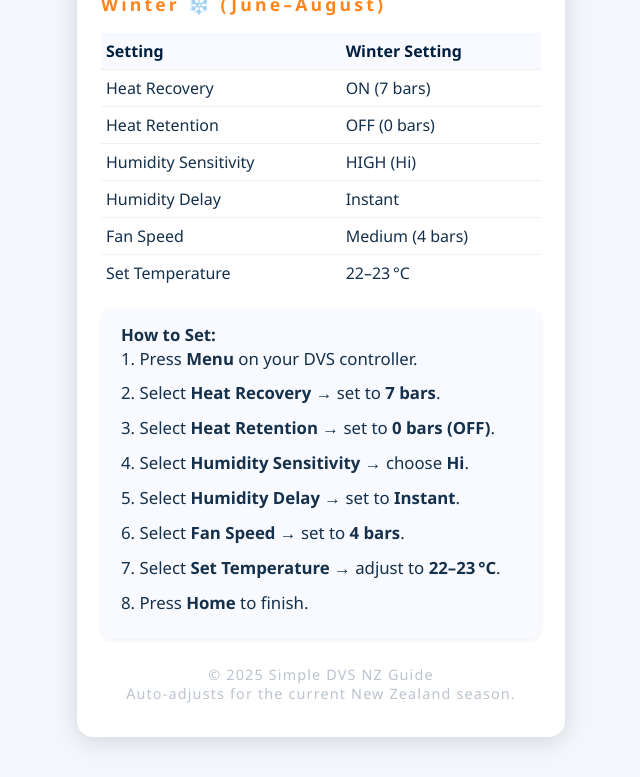
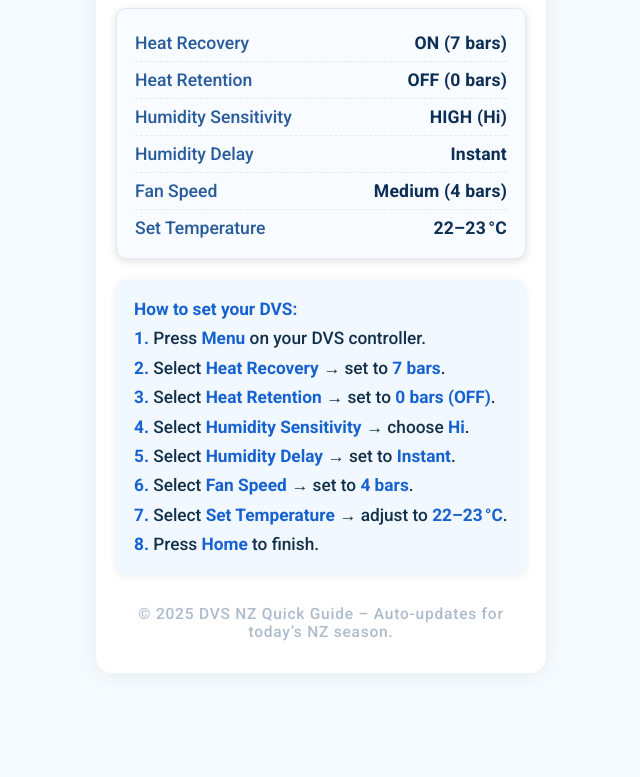
Before and after one commit to AgoraNZ/DVS, a plain HTML site: page Index.html in a window 1280 px wide. Shown: the part 134-911 px from the top of the page, without its empty margins (319-959 px from the left). After the commit the page ends 834 px from the top, so only its background shows below. Drawn offline with Linux system fonts and the light colour scheme.

Commit message:
Update Index.html

```diff
--- a/Index.html
+++ b/Index.html
@@ -2,242 +2,257 @@
 <html lang="en">
 <head>
   <meta charset="UTF-8">
-  <title>DVS Simple NZ Seasonal Settings</title>
+  <title>DVS NZ – Seasonal Settings Guide</title>
   <meta name="viewport" content="width=device-width,initial-scale=1">
-  <meta name="description" content="Quick guide for DVS home ventilation seasonal settings in New Zealand. Shows exact instructions and recommended values for every season.">
+  <meta name="description" content="Quick, easy DVS home ventilation settings for New Zealand. Automatically shows correct settings for the current NZ season.">
+  <link rel="preconnect" href="https://fonts.googleapis.com">
+  <link rel="preconnect" href="https://fonts.gstatic.com" crossorigin>
+  <link href="https://fonts.googleapis.com/css2?family=Roboto:wght@500;700&display=swap" rel="stylesheet">
   <style>
+    :root {
+      --primary: #1656a6;
+      --secondary: #ff851b;
+      --bg: #f6fbff;
+      --card: #fff;
+      --border: #e3e9f2;
+      --shadow: 0 2px 24px #0011;
+      --success: #007b44;
+      --info: #1762d1;
+      --icon-size: 2.1em;
+    }
     html, body {
-      background: #f3f7fb;
-      margin: 0;
-      padding: 0;
-      font-family: 'Segoe UI', Arial, sans-serif;
-      color: #15304b;
+      margin: 0; padding: 0;
+      font-family: 'Roboto', Arial, sans-serif;
+      background: var(--bg);
       min-height: 100vh;
+      color: #12304a;
     }
     .container {
-      background: #fff;
-      max-width: 440px;
-      margin: 40px auto;
+      max-width: 410px;
+      margin: 34px auto 0 auto;
+      background: var(--card);
       border-radius: 16px;
-      box-shadow: 0 4px 24px #0012;
-      padding: 32px 24px 24px 24px;
+      box-shadow: var(--shadow);
+      padding: 32px 20px 24px 20px;
+    }
+    .header {
+      display: flex; align-items: center; gap: 14px;
+      margin-bottom: 12px;
+    }
+    .icon {
+      font-size: var(--icon-size);
+      width: 1.1em;
+      height: 1.1em;
+      display: flex; align-items: center; justify-content: center;
     }
     h1 {
-      font-size: 1.45em;
-      margin-bottom: 6px;
-      color: #001F3F;
+      font-size: 1.28em;
+      margin: 0 0 2px 0;
+      color: var(--primary);
+      font-weight: 700;
+      letter-spacing: 0.03em;
+    }
+    .season-label {
+      color: var(--secondary);
+      font-size: 1.08em;
+      letter-spacing: 0.15em;
+      font-weight: 700;
+      margin-bottom: 18px;
+    }
+    .settings-card {
+      background: #f8fbff;
+      border: 1.5px solid var(--border);
+      border-radius: 10px;
+      box-shadow: 0 2px 8px #0012;
+      padding: 16px 18px 12px 18px;
+      margin-bottom: 20px;
+    }
+    .settings-list {
+      list-style: none; padding: 0; margin: 0;
+    }
+    .settings-list li {
+      display: flex; justify-content: space-between; align-items: center;
+      padding: 8px 0;
+      font-size: 1.1em;
+      border-bottom: 1px dashed #e4eaf2;
+    }
+    .settings-list li:last-child {
+      border-bottom: none;
+    }
+    .setting-name {
+      color: #275b9b;
+      font-weight: 500;
+    }
+    .setting-value {
+      font-weight: 700;
+      color: #0d2e55;
+      font-family: inherit;
       letter-spacing: 0.01em;
     }
-    .season {
-      font-size: 1.1em;
-      margin-bottom: 17px;
-      font-weight: bold;
-      color: #FF851B;
-      letter-spacing: 0.18em;
+    .instructions {
+      margin-top: 8px;
+      padding: 16px 18px;
+      background: #f2f8ff;
+      border-radius: 10px;
+      box-shadow: 0 2px 8px #0011;
+      font-size: 1.08em;
+      line-height: 1.7;
     }
-    table {
-      width: 100%;
-      border-collapse: collapse;
-      margin: 14px 0 10px 0;
-      font-size: 1em;
-    }
-    th, td {
-      text-align: left;
-      padding: 7px 5px;
-      border-bottom: 1px solid #f0f0f0;
-    }
-    th {
-      background: #f8faff;
-      color: #001F3F;
-    }
-    tr:last-child td {
-      border-bottom: none;
-    }
-    .instructions {
-      margin: 18px 0 0 0;
-      padding: 14px 16px 14px 20px;
-      background: #f8faff;
-      border-radius: 10px;
-      font-size: 1.05em;
-      box-shadow: 0 1px 4px #0001;
-    }
-    .step {
-      margin-bottom: 8px;
-      line-height: 1.6;
+    .instructions b {
+      color: var(--info);
     }
     .footer {
       text-align: center;
-      color: #bbc3cd;
-      font-size: 0.9em;
-      margin: 26px 0 0 0;
-      padding-bottom: 10px;
-      letter-spacing: 0.08em;
+      color: #adbbcc;
+      font-size: 0.97em;
+      margin: 30px 0 0 0;
+      padding-bottom: 8px;
+      letter-spacing: 0.05em;
     }
-    @media (max-width: 500px) {
-      .container { padding: 12px 2vw; }
-      h1 { font-size: 1.11em; }
-      table, th, td { font-size: 0.99em; }
+    @media (max-width: 540px) {
+      .container { margin: 0; border-radius: 0; box-shadow: none; }
+      .settings-card, .instructions { padding: 12px 8px; }
+      .header { gap: 9px; }
     }
   </style>
 </head>
 <body>
   <div class="container">
-    <h1>DVS NZ – Simple Seasonal Settings</h1>
-    <div id="season" class="season"></div>
-    <table>
-      <thead>
-        <tr>
-          <th>Setting</th>
-          <th id="season-col"></th>
-        </tr>
-      </thead>
-      <tbody>
-        <tr>
-          <td>Heat Recovery</td>
-          <td id="heat-recovery"></td>
-        </tr>
-        <tr>
-          <td>Heat Retention</td>
-          <td id="heat-retention"></td>
-        </tr>
-        <tr>
-          <td>Humidity Sensitivity</td>
-          <td id="humidity-sensitivity"></td>
-        </tr>
-        <tr>
-          <td>Humidity Delay</td>
-          <td id="humidity-delay"></td>
-        </tr>
-        <tr>
-          <td>Fan Speed</td>
-          <td id="fan-speed"></td>
-        </tr>
-        <tr>
-          <td>Set Temperature</td>
-          <td id="set-temp"></td>
-        </tr>
-      </tbody>
-    </table>
+    <div class="header">
+      <div id="season-icon" class="icon"></div>
+      <div>
+        <h1>DVS NZ Settings</h1>
+        <div class="season-label" id="season-label"></div>
+      </div>
+    </div>
+    <div class="settings-card">
+      <ul class="settings-list" id="settings-list"></ul>
+    </div>
     <div class="instructions" id="instructions"></div>
     <div class="footer">
-      &copy; 2025 Simple DVS NZ Guide<br>
-      Auto-adjusts for the current New Zealand season.
+      &copy; 2025 DVS NZ Quick Guide – Auto-updates for today’s NZ season.
     </div>
   </div>
   <script>
-    // NZ seasons: Winter (Jun-Aug), Spring (Sep-Nov), Summer (Dec-Feb), Autumn (Mar-May)
+    // --- Define all seasonal data ---
+    const SEASON_DATA = {
+      Winter: {
+        icon: "❄️",
+        name: "Winter (June–August)",
+        settings: [
+          { name: "Heat Recovery", value: "ON (7 bars)" },
+          { name: "Heat Retention", value: "OFF (0 bars)" },
+          { name: "Humidity Sensitivity", value: "HIGH (Hi)" },
+          { name: "Humidity Delay", value: "Instant" },
+          { name: "Fan Speed", value: "Medium (4 bars)" },
+          { name: "Set Temperature", value: "22–23 °C" }
+        ],
+        instructions: [
+          "<b>1.</b> Press <b>Menu</b> on your DVS controller.",
+          "<b>2.</b> Select <b>Heat Recovery</b> → set to <b>7 bars</b>.",
+          "<b>3.</b> Select <b>Heat Retention</b> → set to <b>0 bars (OFF)</b>.",
+          "<b>4.</b> Select <b>Humidity Sensitivity</b> → choose <b>Hi</b>.",
+          "<b>5.</b> Select <b>Humidity Delay</b> → set to <b>Instant</b>.",
+          "<b>6.</b> Select <b>Fan Speed</b> → set to <b>4 bars</b>.",
+          "<b>7.</b> Select <b>Set Temperature</b> → adjust to <b>22–23 °C</b>.",
+          "<b>8.</b> Press <b>Home</b> to finish."
+        ]
+      },
+      Summer: {
+        icon: "☀️",
+        name: "Summer (December–February)",
+        settings: [
+          { name: "Heat Recovery", value: "OFF (0 bars)" },
+          { name: "Heat Retention", value: "OFF (0 bars)" },
+          { name: "Humidity Sensitivity", value: "MEDIUM (Med)" },
+          { name: "Humidity Delay", value: "10 mins" },
+          { name: "Fan Speed", value: "Low–Medium (2–3 bars)" },
+          { name: "Set Temperature", value: "18–20 °C" }
+        ],
+        instructions: [
+          "<b>1.</b> Press <b>Menu</b> on your DVS controller.",
+          "<b>2.</b> Select <b>Heat Recovery</b> → set to <b>0 bars (OFF)</b>.",
+          "<b>3.</b> Select <b>Heat Retention</b> → set to <b>0 bars (OFF)</b>.",
+          "<b>4.</b> Select <b>Humidity Sensitivity</b> → choose <b>Med</b>.",
+          "<b>5.</b> Select <b>Humidity Delay</b> → set to <b>10 mins</b>.",
+          "<b>6.</b> Select <b>Fan Speed</b> → set to <b>2–3 bars</b>.",
+          "<b>7.</b> Select <b>Set Temperature</b> → adjust to <b>18–20 °C</b>.",
+          "<b>8.</b> Press <b>Home</b> to finish."
+        ]
+      },
+      Spring: {
+        icon: "🌱",
+        name: "Spring (September–November)",
+        settings: [
+          { name: "Heat Recovery", value: "ON (5 bars)" },
+          { name: "Heat Retention", value: "OFF (0 bars)" },
+          { name: "Humidity Sensitivity", value: "MEDIUM (Med)" },
+          { name: "Humidity Delay", value: "5 mins" },
+          { name: "Fan Speed", value: "Medium (3–4 bars)" },
+          { name: "Set Temperature", value: "20–21 °C" }
+        ],
+        instructions: [
+          "<b>1.</b> Press <b>Menu</b> on your DVS controller.",
+          "<b>2.</b> Select <b>Heat Recovery</b> → set to <b>5 bars</b>.",
+          "<b>3.</b> Select <b>Heat Retention</b> → set to <b>0 bars (OFF)</b>.",
+          "<b>4.</b> Select <b>Humidity Sensitivity</b> → choose <b>Med</b>.",
+          "<b>5.</b> Select <b>Humidity Delay</b> → set to <b>5 mins</b>.",
+          "<b>6.</b> Select <b>Fan Speed</b> → set to <b>3–4 bars</b>.",
+          "<b>7.</b> Select <b>Set Temperature</b> → adjust to <b>20–21 °C</b>.",
+          "<b>8.</b> Press <b>Home</b> to finish."
+        ]
+      },
+      Autumn: {
+        icon: "🍂",
+        name: "Autumn (March–May)",
+        settings: [
+          { name: "Heat Recovery", value: "ON (4 bars)" },
+          { name: "Heat Retention", value: "OFF (0 bars)" },
+          { name: "Humidity Sensitivity", value: "MEDIUM (Med)" },
+          { name: "Humidity Delay", value: "5 mins" },
+          { name: "Fan Speed", value: "Medium (3 bars)" },
+          { name: "Set Temperature", value: "20–21 °C" }
+        ],
+        instructions: [
+          "<b>1.</b> Press <b>Menu</b> on your DVS controller.",
+          "<b>2.</b> Select <b>Heat Recovery</b> → set to <b>4 bars</b>.",
+          "<b>3.</b> Select <b>Heat Retention</b> → set to <b>0 bars (OFF)</b>.",
+          "<b>4.</b> Select <b>Humidity Sensitivity</b> → choose <b>Med</b>.",
+          "<b>5.</b> Select <b>Humidity Delay</b> → set to <b>5 mins</b>.",
+          "<b>6.</b> Select <b>Fan Speed</b> → set to <b>3 bars</b>.",
+          "<b>7.</b> Select <b>Set Temperature</b> → adjust to <b>20–21 °C</b>.",
+          "<b>8.</b> Press <b>Home</b> to finish."
+        ]
+      }
+    };
+
+    // --- Detect NZ season from browser time ---
     function getNZSeason(date) {
-      // Use Auckland timezone (same for all of NZ for this use case)
       const nzDate = new Date(date.toLocaleString('en-US', { timeZone: 'Pacific/Auckland' }));
-      const month = nzDate.getMonth() + 1; // JS months 0-11
+      const month = nzDate.getMonth() + 1;
       if (month === 12 || month === 1 || month === 2) return "Summer";
       if (month >= 3 && month <= 5) return "Autumn";
       if (month >= 6 && month <= 8) return "Winter";
       return "Spring";
     }
-    const season = getNZSeason(new Date());
+    const thisSeason = getNZSeason(new Date());
+    const SEASON = SEASON_DATA[thisSeason];
 
-    // Settings for each season
-    const data = {
-      Winter: {
-        name: "Winter ❄️ (June–August)",
-        table: {
-          "Heat Recovery": "ON (7 bars)",
-          "Heat Retention": "OFF (0 bars)",
-          "Humidity Sensitivity": "HIGH (Hi)",
-          "Humidity Delay": "Instant",
-          "Fan Speed": "Medium (4 bars)",
-          "Set Temperature": "22–23 °C"
-        },
-        steps: [
-          "1. Press <b>Menu</b> on your DVS controller.",
-          "2. Select <b>Heat Recovery</b> → set to <b>7 bars</b>.",
-          "3. Select <b>Heat Retention</b> → set to <b>0 bars (OFF)</b>.",
-          "4. Select <b>Humidity Sensitivity</b> → choose <b>Hi</b>.",
-          "5. Select <b>Humidity Delay</b> → set to <b>Instant</b>.",
-          "6. Select <b>Fan Speed</b> → set to <b>4 bars</b>.",
-          "7. Select <b>Set Temperature</b> → adjust to <b>22–23 °C</b>.",
-          "8. Press <b>Home</b> to finish."
-        ]
-      },
-      Summer: {
-        name: "Summer ☀️ (December–February)",
-        table: {
-          "Heat Recovery": "OFF (0 bars)",
-          "Heat Retention": "OFF (0 bars)",
-          "Humidity Sensitivity": "MEDIUM (Med)",
-          "Humidity Delay": "10 mins",
-          "Fan Speed": "Low–Medium (2–3 bars)",
-          "Set Temperature": "18–20 °C"
-        },
-        steps: [
-          "1. Press <b>Menu</b> on your DVS controller.",
-          "2. Select <b>Heat Recovery</b> → set to <b>0 bars (OFF)</b>.",
-          "3. Select <b>Heat Retention</b> → set to <b>0 bars (OFF)</b>.",
-          "4. Select <b>Humidity Sensitivity</b> → choose <b>Med</b>.",
-          "5. Select <b>Humidity Delay</b> → set to <b>10 mins</b>.",
-          "6. Select <b>Fan Speed</b> → set to <b>2–3 bars</b>.",
-          "7. Select <b>Set Temperature</b> → adjust to <b>18–20 °C</b>.",
-          "8. Press <b>Home</b> to finish."
-        ]
-      },
-      Spring: {
-        name: "Spring 🌱 (September–November)",
-        table: {
-          "Heat Recovery": "ON (5 bars)",
-          "Heat Retention": "OFF (0 bars)",
-          "Humidity Sensitivity": "MEDIUM (Med)",
-          "Humidity Delay": "5 mins",
-          "Fan Speed": "Medium (3–4 bars)",
-          "Set Temperature": "20–21 °C"
-        },
-        steps: [
-          "1. Press <b>Menu</b> on your DVS controller.",
-          "2. Select <b>Heat Recovery</b> → set to <b>5 bars</b>.",
-          "3. Select <b>Heat Retention</b> → set to <b>0 bars (OFF)</b>.",
-          "4. Select <b>Humidity Sensitivity</b> → choose <b>Med</b>.",
-          "5. Select <b>Humidity Delay</b> → set to <b>5 mins</b>.",
-          "6. Select <b>Fan Speed</b> → set to <b>3–4 bars</b>.",
-          "7. Select <b>Set Temperature</b> → adjust to <b>20–21 °C</b>.",
-          "8. Press <b>Home</b> to finish."
-        ]
-      },
-      Autumn: {
-        name: "Autumn 🍂 (March–May)",
-        table: {
-          "Heat Recovery": "ON (4 bars)",
-          "Heat Retention": "OFF (0 bars)",
-          "Humidity Sensitivity": "MEDIUM (Med)",
-          "Humidity Delay": "5 mins",
-          "Fan Speed": "Medium (3 bars)",
-          "Set Temperature": "20–21 °C"
-        },
-        steps: [
-          "1. Press <b>Menu</b> on your DVS controller.",
-          "2. Select <b>Heat Recovery</b> → set to <b>4 bars</b>.",
-          "3. Select <b>Heat Retention</b> → set to <b>0 bars (OFF)</b>.",
-          "4. Select <b>Humidity Sensitivity</b> → choose <b>Med</b>.",
-          "5. Select <b>Humidity Delay</b> → set to <b>5 mins</b>.",
-          "6. Select <b>Fan Speed</b> → set to <b>3 bars</b>.",
-          "7. Select <b>Set Temperature</b> → adjust to <b>20–21 °C</b>.",
-          "8. Press <b>Home</b> to finish."
-        ]
-      }
-    };
+    // --- Render icons and settings ---
+    document.getElementById("season-icon").textContent = SEASON.icon;
+    document.getElementById("season-label").textContent = SEASON.name;
 
-    // Populate table and instructions
-    document.getElementById("season").textContent = data[season].name;
-    document.getElementById("season-col").textContent = season + " Setting";
-    document.getElementById("heat-recovery").textContent = data[season].table["Heat Recovery"];
-    document.getElementById("heat-retention").textContent = data[season].table["Heat Retention"];
-    document.getElementById("humidity-sensitivity").textContent = data[season].table["Humidity Sensitivity"];
-    document.getElementById("humidity-delay").textContent = data[season].table["Humidity Delay"];
-    document.getElementById("fan-speed").textContent = data[season].table["Fan Speed"];
-    document.getElementById("set-temp").textContent = data[season].table["Set Temperature"];
+    const list = document.getElementById("settings-list");
+    list.innerHTML = "";
+    for (const item of SEASON.settings) {
+      const li = document.createElement("li");
+      li.innerHTML = `<span class="setting-name">${item.name}</span><span class="setting-value">${item.value}</span>`;
+      list.appendChild(li);
+    }
 
-    // Step-by-step
+    // --- Render instructions ---
     document.getElementById("instructions").innerHTML =
-      "<b>How to Set:</b><br>" + data[season].steps.map(s => `<div class="step">${s}</div>`).join("");
+      "<b>How to set your DVS:</b><br>" + SEASON.instructions.map(s => `<div>${s}</div>`).join("");
   </script>
 </body>
 </html>
```
